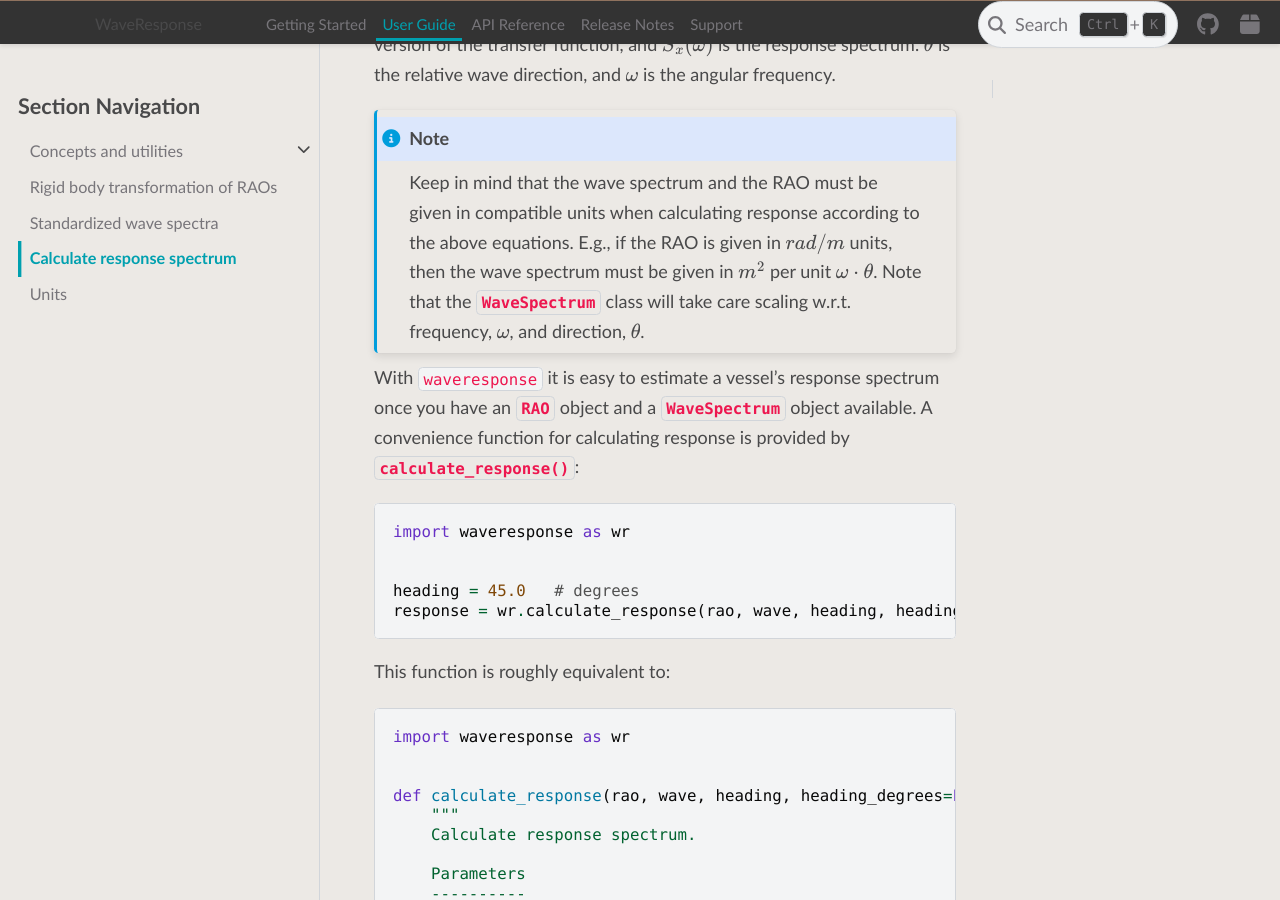
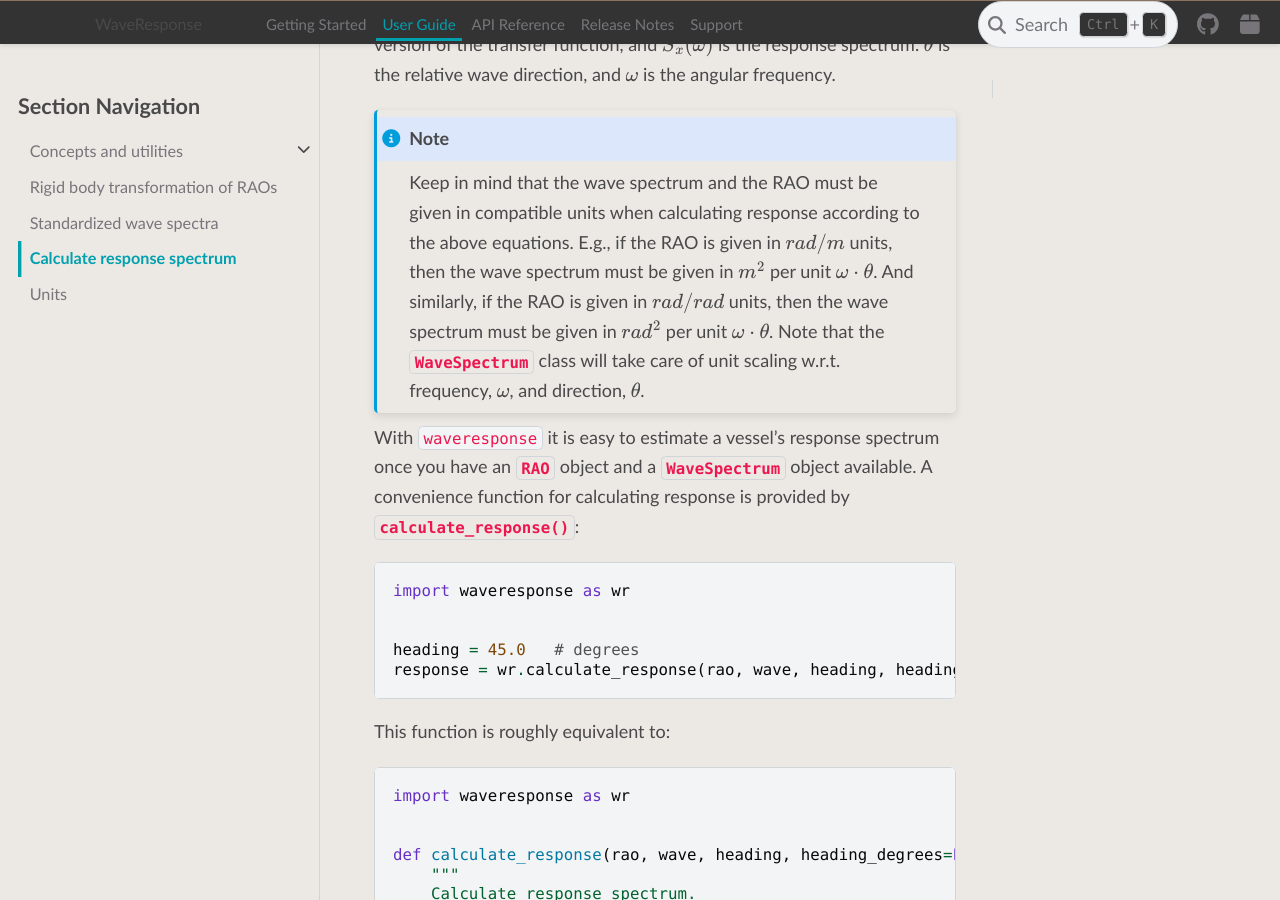
Before and after one commit to 4Subsea/waveresponse-python, a Sphinx documentation site: the page built from docs/user_guide/calculate_response.rst, in a window 1280 px wide and 900 px high, scrolled down 493 px. Built offline with Sphinx 7.4.7 and the PyData theme 0.15.4, drawn with Linux system fonts in a browser that asks for light colours.

Commit message:
improve note

```diff
--- a/docs/user_guide/calculate_response.rst
+++ b/docs/user_guide/calculate_response.rst
@@ -22,8 +22,10 @@
     Keep in mind that the wave spectrum and the RAO must be given in compatible
     units when calculating response according to the above equations. E.g., if the
     RAO is given in :math:`rad/m` units, then the wave spectrum must be given in
-    :math:`m^2` per unit :math:`\omega \cdot \theta`. Note that the :class:`~waveresponse.WaveSpectrum`
-    class will take care scaling w.r.t. frequency, :math:`\omega`, and direction,
+    :math:`m^2` per unit :math:`\omega \cdot \theta`. And similarly, if the RAO
+    is given in :math:`rad/rad` units, then the wave spectrum must be given in :math:`rad^2`
+    per unit :math:`\omega \cdot \theta`. Note that the :class:`~waveresponse.WaveSpectrum`
+    class will take care of unit scaling w.r.t. frequency, :math:`\omega`, and direction,
     :math:`\theta`.
 
     ..  (or similar). And similarly, if the RAO is instead given in :math:`rad/rad`,
```
